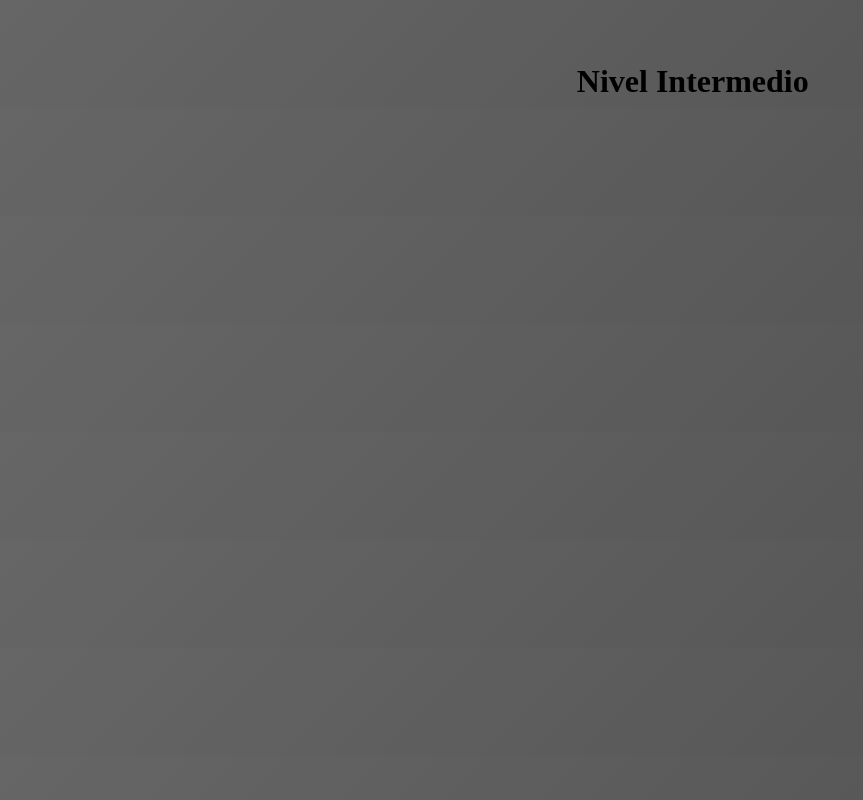
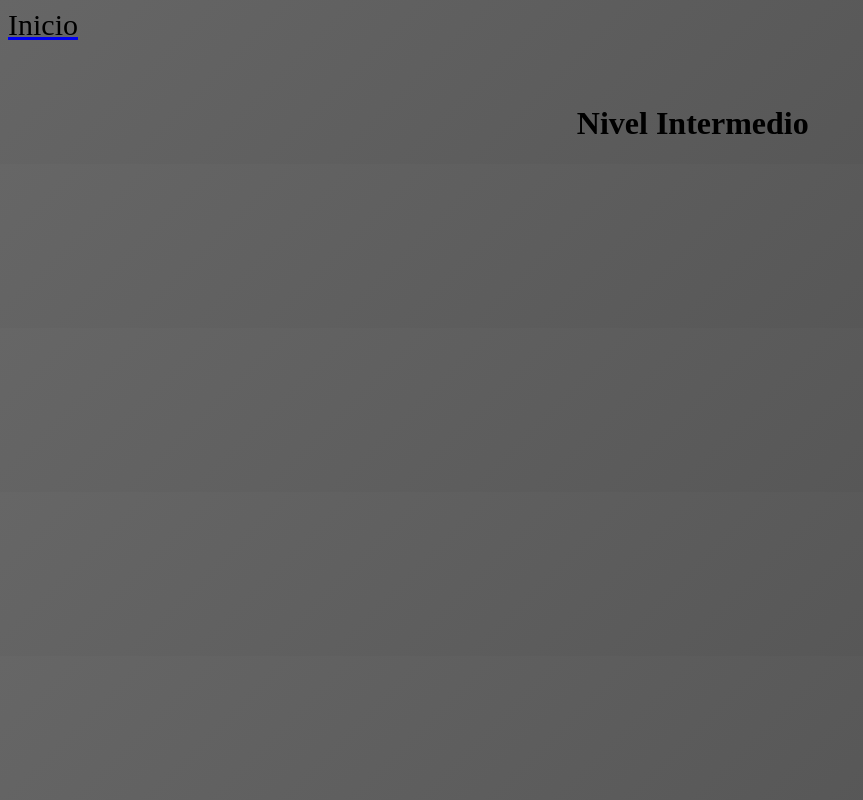
Before and after one commit to Juanbautissta/curso-ingles, a website: page public/intermedio.html in a window 1280 px wide. Shown: the whole page, without its empty margins (0-863 px from the left). Drawn offline with Linux system fonts and the light colour scheme.

Commit message:
estilos de htmls

```diff
--- a/public/intermedio.html
+++ b/public/intermedio.html
@@ -6,7 +6,7 @@
     <title>Nivel Intermedio</title>
 </head>
 <body>
-    <a href="index.html"></a>
+    <a href="index.html"><span class="inicio">Inicio</span></a>
     <div class="contenedor">
         <h1 class="titulo2">Nivel Intermedio</h1>
     </div>
@@ -17,12 +17,20 @@
         }
         .titulo2 {
             color: black;
-            margin: auto;
         }
         .contenedor {
             margin-top: 5%;
             margin-left: 45%;
         }
+        .inicio{
+            font-size: 30px;
+            display: block;
+            color: black;
+            text-decoration: none;
+        }
+        .link {
+            text-decoration: none;
+        }
     </style>
 </body>
 </html>
```
Also changed, not shown: public/avanzado.html (+9 -2 lines), public/basico.html (+10 -1 lines).
